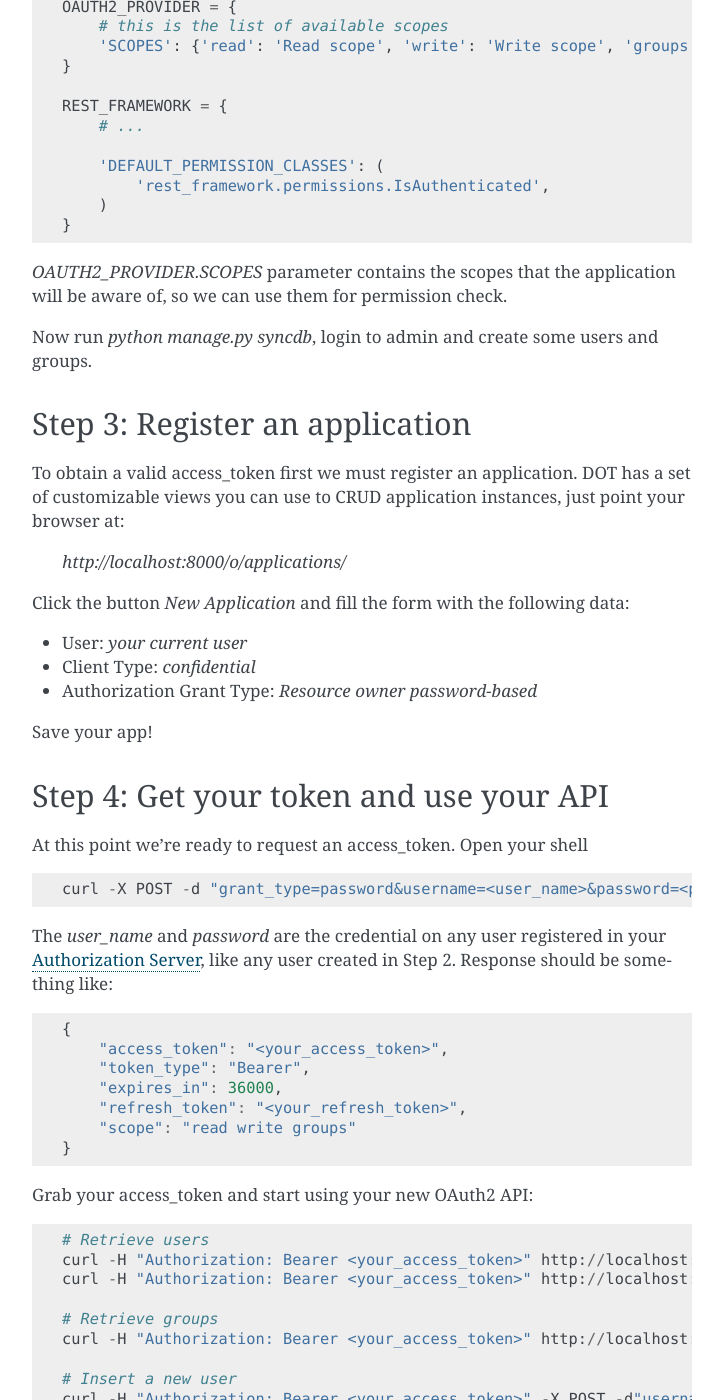
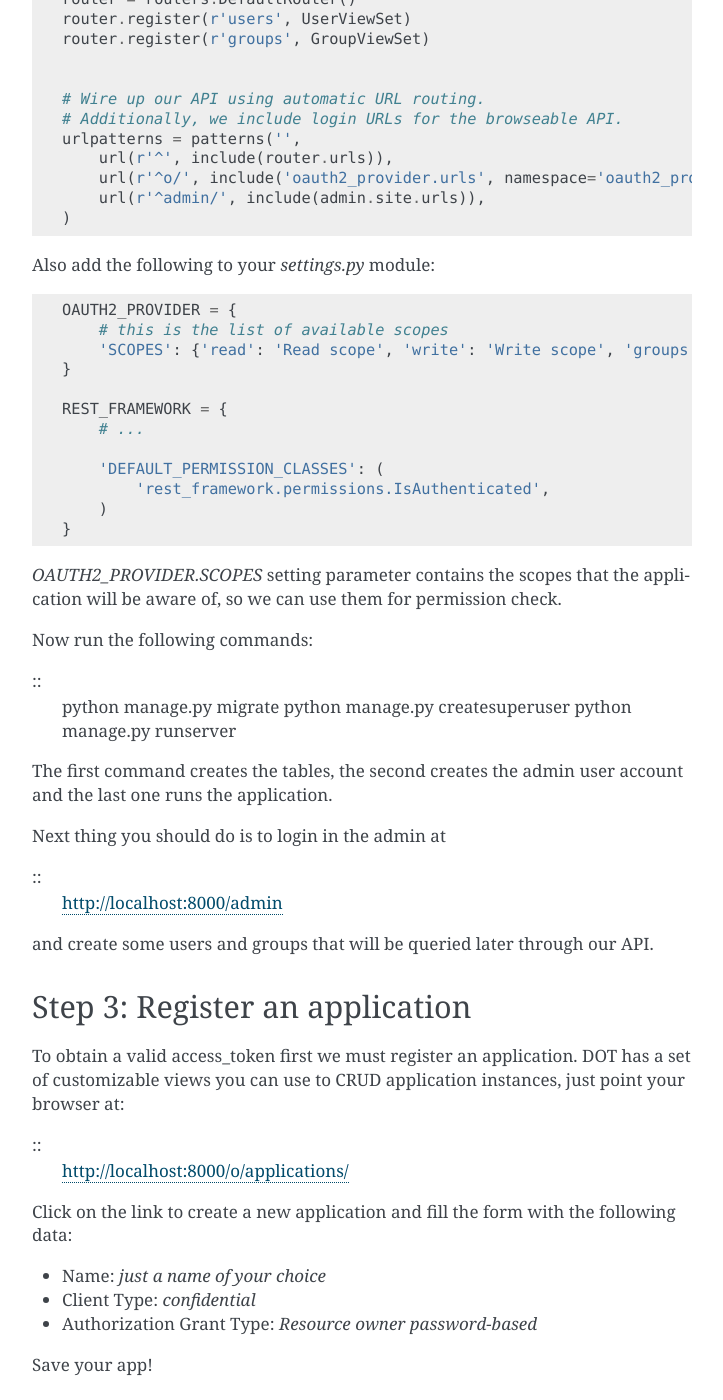
Before and after one commit to sheriffwoody0922/oauth-python-django, a Sphinx documentation site: the page built from docs/rest-framework/getting_started.rst, in a window 1280 px wide and 1400 px high, scrolled down 1716 px. Shown: the whole window, without its empty margins (388-1111 px from the left). Built offline with Sphinx 7.4.7, drawn with Linux system fonts in a browser that asks for light colours; some of the changed text lies outside the part shown.

Commit message:
fixed #176: updated getting started docs for django rest framework

```diff
--- a/docs/rest-framework/getting_started.rst
+++ b/docs/rest-framework/getting_started.rst
@@ -3,6 +3,9 @@
 
 Django OAuth Toolkit provide a support layer for `Django REST Framework <http://django-rest-framework.org/>`_.
 This tutorial is based on the Django REST Framework example and shows you how to easily integrate with it.
+
+**NOTE**
+The followin code has been tested with django 1.7.7 and Django REST Framework 3.1.1
 
 Step 1: Minimal setup
 ---------------------
@@ -44,27 +47,39 @@
 
 .. code-block:: python
 
-    from django.conf.urls.defaults import url, patterns, include
+    from django.conf.urls import url, patterns, include
     from django.contrib.auth.models import User, Group
     from django.contrib import admin
     admin.autodiscover()
 
-    from rest_framework import viewsets, routers
-    from rest_framework import permissions
+    from rest_framework import permissions, routers, serializers, viewsets
 
     from oauth2_provider.ext.rest_framework import TokenHasReadWriteScope, TokenHasScope
+
+
+    # first we define the serializers
+    class UserSerializer(serializers.ModelSerializer):
+        class Meta:
+            model = User
+
+
+    class GroupSerializer(serializers.ModelSerializer):
+        class Meta:
+            model = Group
 
 
     # ViewSets define the view behavior.
     class UserViewSet(viewsets.ModelViewSet):
         permission_classes = [permissions.IsAuthenticated, TokenHasReadWriteScope]
-        model = User
+        queryset = User.objects.all()
+        serializer_class = UserSerializer
 
 
     class GroupViewSet(viewsets.ModelViewSet):
         permission_classes = [permissions.IsAuthenticated, TokenHasScope]
         required_scopes = ['groups']
-        model = Group
+        queryset = Group.objects.all()
+        serializer_class = GroupSerializer
 
 
     # Routers provide an easy way of automatically determining the URL conf
@@ -98,10 +113,26 @@
         )
     }
 
-`OAUTH2_PROVIDER.SCOPES` parameter contains the scopes that the application will be aware of,
+`OAUTH2_PROVIDER.SCOPES` setting parameter contains the scopes that the application will be aware of,
 so we can use them for permission check.
 
-Now run `python manage.py syncdb`, login to admin and create some users and groups.
+Now run the following commands:
+
+::
+    python manage.py migrate
+    python manage.py createsuperuser
+    python manage.py runserver
+
+The first command creates the tables, the second creates the admin user account and the last one
+runs the application.
+
+Next thing you should do is to login in the admin at
+
+::
+    http://localhost:8000/admin
+
+and create some users and groups that will be queried later through our API.
+
 
 Step 3: Register an application
 -------------------------------
@@ -109,11 +140,12 @@
 To obtain a valid access_token first we must register an application. DOT has a set of customizable
 views you can use to CRUD application instances, just point your browser at:
 
-    `http://localhost:8000/o/applications/`
+::
+    http://localhost:8000/o/applications/
 
-Click the button `New Application` and fill the form with the following data:
+Click on the link to create a new application and fill the form with the following data:
 
-* User: *your current user*
+* Name: *just a name of your choice*
 * Client Type: *confidential*
 * Authorization Grant Type: *Resource owner password-based*
 
@@ -126,9 +158,9 @@
 
 ::
 
-    curl -X POST -d "grant_type=password&username=<user_name>&password=<password>" -u'<client_id>:<client_secret>' http://localhost:8000/o/token/
+    curl -X POST -d "grant_type=password&username=<user_name>&password=<password>" -u"<client_id>:<client_secret>" http://localhost:8000/o/token/
 
-The *user_name* and *password* are the credential on any user registered in your :term:`Authorization Server`, like any user created in Step 2.
+The *user_name* and *password* are the credential of the users registered in your :term:`Authorization Server`, like any user created in Step 2.
 Response should be something like:
 
 .. code-block:: javascript
@@ -162,7 +194,7 @@
 
 ::
 
-    curl -X POST -d "grant_type=password&username=<user_name>&password=<password>&scope=read" http://<client_id>:<client_secret>@localhost:8000/o/token/
+    curl -X POST -d "grant_type=password&username=<user_name>&password=<password>&scope=read" -u"<client_id>:<client_secret>" http://localhost:8000/o/token/
 
 As you can see the only scope provided is `read`:
 
```
